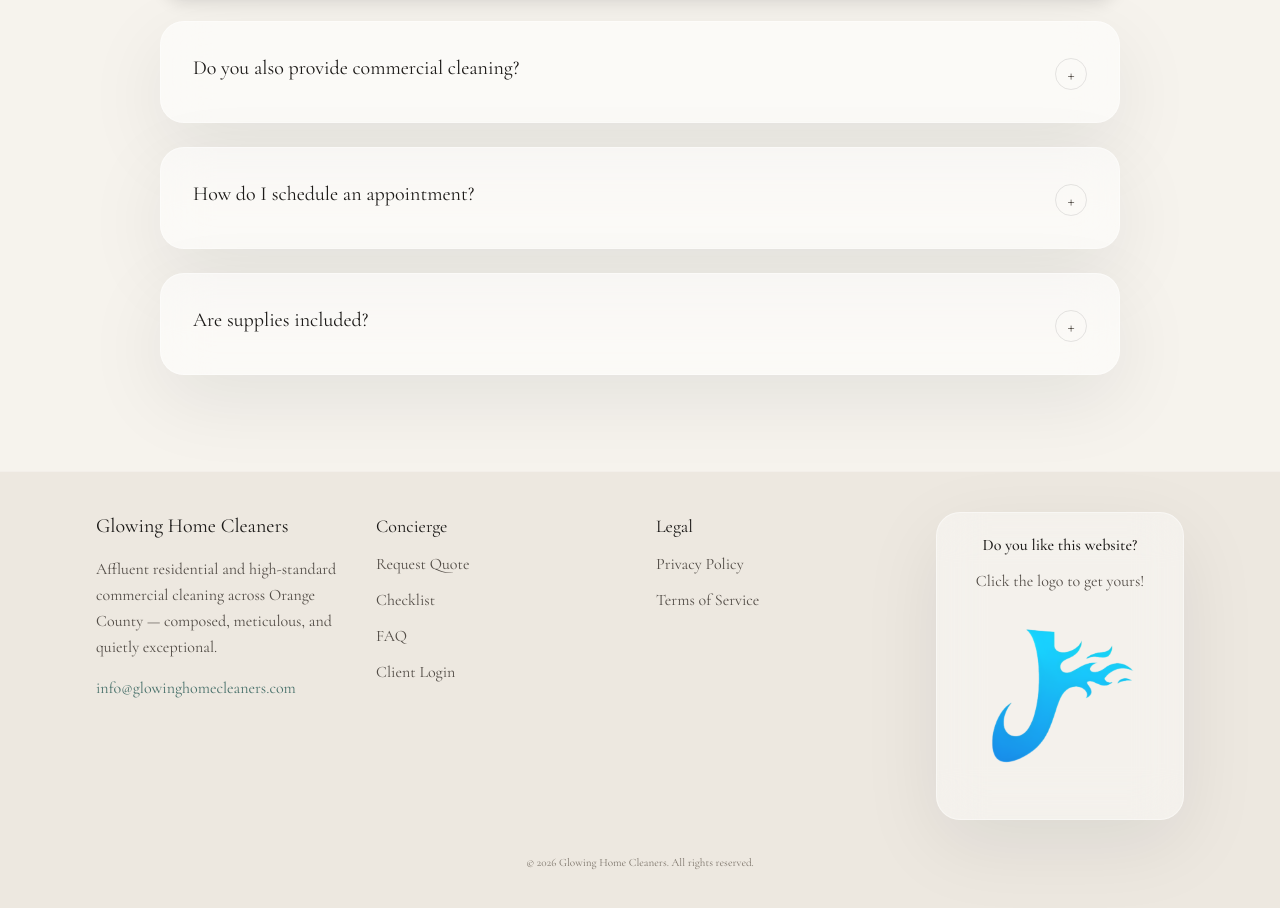
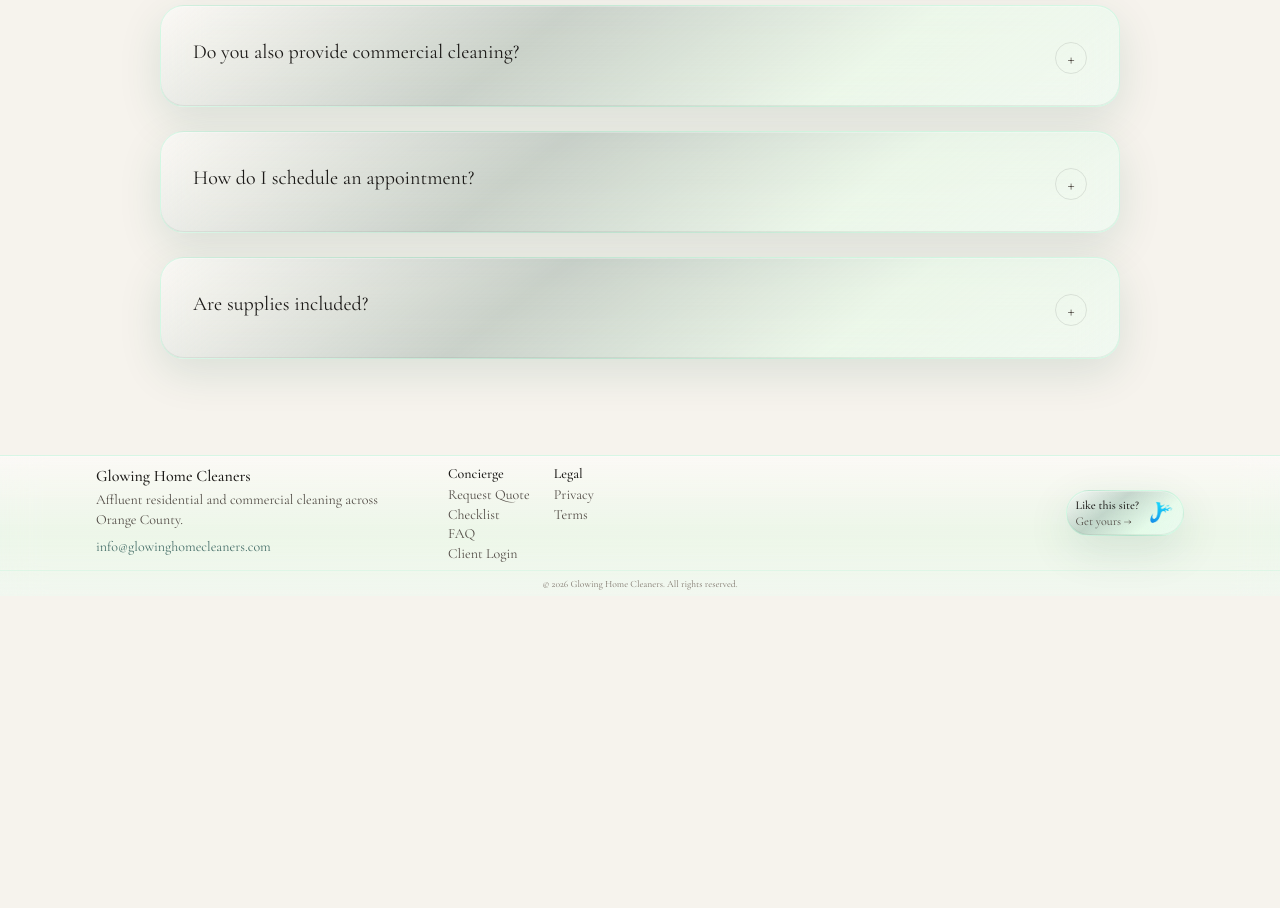
Before and after one commit to josephitsolutions/ghc-website, a Next.js app: page /faq in a window 1280 px wide. Shown: the part 500-1408 px from the top of the page. After the commit the page ends 1096 px from the top, so only its background shows below. Built offline with nearby package versions, Linux system fonts and the light colour scheme.

Commit message:
Updated website design and improvements

```diff
--- a/app/contact/page.tsx
+++ b/app/contact/page.tsx
@@ -20,7 +20,7 @@ export default function ContactPage() {
       />
       <section className="mx-auto flex max-w-3xl flex-col gap-12 px-4 pb-24 sm:px-6 lg:px-8">
         <Reveal>
-          <div className="glass-panel w-full p-8 sm:p-10">
+          <div className="glass-panel w-full p-6 sm:p-8">
             <h2 className="font-serif text-2xl text-ink">Send a message</h2>
             <div className="mt-8">
               <ContactForm />
@@ -30,8 +30,8 @@ export default function ContactPage() {
 
         <Reveal delay={0.06} className="flex justify-center">
           <LightboxImage
-            src="/assets/images/blinds-clean.jpg"
-            alt="Window blind cleaning"
+            src="/assets/images/office-boardroom.jpg"
+            alt="Commercial boardroom cleaning"
             sizes="(max-width: 768px) 100vw, 896px"
           />
         </Reveal>
--- a/app/globals.css
+++ b/app/globals.css
@@ -68,11 +68,11 @@
 }
 
 @layer utilities {
-  .glass-panel {
-    @apply rounded-3xl border border-white/40 bg-white/55 shadow-glass backdrop-blur-xl dark:border-white/10 dark:bg-white/[0.06] dark:shadow-glass-dark;
-  }
-
-  /** Green-stained glass — stronger contrast vs neutral canvas (trust, services, locations). */
+  /**
+   * Green-stained glass — default for all panels/cards site-wide.
+   * `.glass-panel-stained` is an identical alias for backwards compatibility.
+   */
+  .glass-panel,
   .glass-panel-stained {
     border-radius: 1.5rem;
     border: 1px solid rgb(167 243 208 / 0.38);
@@ -90,6 +90,7 @@
     );
   }
 
+  .dark .glass-panel,
   .dark .glass-panel-stained {
     border-color: rgb(52 211 153 / 0.22);
     box-shadow:
@@ -101,6 +102,27 @@
       rgb(15 55 48 / 0.48) 45%,
       rgb(6 30 28 / 0.52) 100%
     );
+  }
+
+  /** Full-width header/footer bar — same palette; add border-b (header) or border-t (footer) in markup. */
+  .glass-strip {
+    backdrop-filter: blur(20px) saturate(1.42);
+    background: linear-gradient(
+      180deg,
+      rgb(255 255 255 / 0.52) 0%,
+      rgb(220 252 231 / 0.38) 55%,
+      rgb(236 253 245 / 0.45) 100%
+    );
+    box-shadow: inset 0 1px 0 rgb(255 255 255 / 0.22);
+  }
+
+  .dark .glass-strip {
+    background: linear-gradient(
+      180deg,
+      rgb(12 48 40 / 0.72) 0%,
+      rgb(8 32 30 / 0.65) 100%
+    );
+    box-shadow: inset 0 1px 0 rgb(255 255 255 / 0.06);
   }
 
   .text-balance-pretty {
--- a/app/page.tsx
+++ b/app/page.tsx
@@ -126,7 +126,7 @@ export default function HomePage() {
           <h2 className="font-serif text-3xl text-ink md:text-4xl">
             Featured spaces we serve
           </h2>
-          <p className="mx-auto mt-4 max-w-2xl text-balance text-center text-ink-muted">
+          <p className="mt-4 max-w-2xl text-pretty text-left text-ink-muted">
             A quiet portfolio of residential polish and commercial presence —
             always photographed with intent.
           </p>
@@ -141,7 +141,7 @@ export default function HomePage() {
           <h2 className="font-serif text-3xl text-ink md:text-4xl">
             Checklist snapshot
           </h2>
-          <p className="mx-auto mt-4 max-w-2xl text-balance text-center text-ink-muted">
+          <p className="mt-4 max-w-2xl text-pretty text-left text-ink-muted">
             Scope clarity before every appointment — tailored tiers with
             room-by-room discipline.
           </p>
@@ -189,7 +189,7 @@ export default function HomePage() {
           <h2 className="font-serif text-3xl text-ink md:text-4xl">
             Google Business Profile
           </h2>
-          <p className="mx-auto mt-4 max-w-2xl text-balance text-center text-ink-muted">
+          <p className="mt-4 max-w-6xl text-left text-sm text-ink-muted sm:text-base lg:text-nowrap">
             Our verified Google listing — map, hours, reviews, and more — in the
             same experience visitors see on Google Maps.
           </p>
--- a/components/home/FeaturedPortfolioCarousel.tsx
+++ b/components/home/FeaturedPortfolioCarousel.tsx
@@ -32,6 +32,10 @@ const FEATURED_IMAGES: { src: string; alt: string }[] = [
     alt: "Glass detailing",
   },
   {
+    src: "/assets/images/blinds-clean.jpg",
+    alt: "Window blind cleaning",
+  },
+  {
     src: "https://images.unsplash.com/photo-1580256081112-e49377338b7f?auto=format&fit=max&w=1400&q=80",
     alt: "Cleaner polishing interior",
   },
@@ -51,7 +55,7 @@ function BlurredSide({ item }: { item: { src: string; alt: string } }) {
   const remote = item.src.startsWith("http");
   return (
     <div
-      className="pointer-events-none w-[22%] min-w-0 max-w-[160px] shrink opacity-[0.72] sm:max-w-[200px] md:w-1/5 md:max-w-none"
+      className="pointer-events-none w-[22%] min-w-0 max-w-[160px] shrink opacity-[0.94] sm:max-w-[200px] md:w-1/5 md:max-w-none"
       aria-hidden
     >
       <div className="relative aspect-[3/4] w-full overflow-hidden rounded-2xl sm:aspect-[4/3]">
@@ -59,7 +63,7 @@ function BlurredSide({ item }: { item: { src: string; alt: string } }) {
           src={item.src}
           alt=""
           fill
-          className="scale-110 object-cover blur-[11px] brightness-[0.96]"
+          className="scale-[1.03] object-cover blur-[3px] brightness-[1]"
           sizes="24vw"
           unoptimized={remote}
         />
--- a/components/layout/SiteFooter.tsx
+++ b/components/layout/SiteFooter.tsx
@@ -6,62 +6,66 @@ export function SiteFooter() {
   const year = new Date().getFullYear();
 
   return (
-    <footer className="border-t border-white/30 bg-canvas-muted/80 py-10 dark:border-white/10">
-      <div className="mx-auto grid max-w-6xl gap-8 px-4 sm:grid-cols-2 sm:px-6 lg:grid-cols-4 lg:px-8">
-        <section className="space-y-4">
-          <h3 className="font-serif text-xl text-ink">Glowing Home Cleaners</h3>
-          <p className="max-w-xs text-base leading-relaxed text-ink-muted">
-            Affluent residential and high-standard commercial cleaning across
-            Orange County — composed, meticulous, and quietly exceptional.
+    <footer className="glass-strip border-t border-emerald-200/35 dark:border-emerald-500/15">
+      <div className="mx-auto flex max-w-6xl flex-col gap-2 px-4 py-2 sm:px-6 lg:flex-row lg:items-center lg:justify-between lg:gap-4 lg:px-8 lg:py-2">
+        <div className="flex min-w-0 flex-1 flex-col gap-2 sm:flex-row sm:items-start sm:gap-6 lg:gap-8">
+          <div className="min-w-0 shrink">
+            <h3 className="font-serif text-sm font-medium text-ink lg:text-base">
+              Glowing Home Cleaners
+            </h3>
+            <p className="mt-0.5 line-clamp-2 max-w-xs text-xs leading-snug text-ink-muted sm:text-sm">
+              Affluent residential and commercial cleaning across Orange County.
             </p>
-          <p>
+            <p className="mt-1">
               <a
                 href={`mailto:${SITE_EMAIL}`}
-              className="text-base text-accent underline-offset-4 hover:underline"
+                className="text-xs text-accent underline-offset-2 hover:underline sm:text-sm"
               >
                 {SITE_EMAIL}
               </a>
             </p>
-        </section>
+          </div>
 
-        <section className="space-y-3">
-          <h3 className="font-serif text-lg text-ink">Concierge</h3>
+          <div className="flex flex-wrap gap-x-6 gap-y-1 text-xs sm:text-sm">
+            <div className="space-y-0.5">
+              <p className="font-medium text-ink">Concierge</p>
               <FooterLink href="/request-quote">Request Quote</FooterLink>
               <FooterLink href="/checklist">Checklist</FooterLink>
               <FooterLink href="/faq">FAQ</FooterLink>
               <FooterLink href="/client-login">Client Login</FooterLink>
-        </section>
+            </div>
+            <div className="space-y-0.5">
+              <p className="font-medium text-ink">Legal</p>
+              <FooterLink href="/privacy">Privacy</FooterLink>
+              <FooterLink href="/terms">Terms</FooterLink>
+            </div>
+          </div>
+        </div>
 
-        <section className="space-y-3">
-          <h3 className="font-serif text-lg text-ink">Legal</h3>
-          <FooterLink href="/privacy">Privacy Policy</FooterLink>
-          <FooterLink href="/terms">Terms of Service</FooterLink>
-        </section>
-
-        <section className="space-y-3 rounded-3xl border border-white/40 bg-white/40 p-5 text-center shadow-glass backdrop-blur-xl dark:border-white/10 dark:bg-white/[0.04] dark:shadow-glass-dark">
-          <p className="font-medium text-ink">Do you like this website?</p>
-          <p className="text-base text-ink-muted">Click the logo to get yours!</p>
         <a
           href={JITS_URL}
           target="_blank"
           rel="noopener noreferrer"
-            className="mx-auto inline-block p-[3px] pt-1"
+          className="glass-panel flex shrink-0 items-center gap-2 rounded-2xl px-2 py-1.5 no-underline transition-opacity hover:opacity-95 lg:max-w-[11rem]"
           title="Joseph IT Solutions"
         >
+          <div className="min-w-0 text-left leading-tight">
+            <p className="text-[10px] font-medium text-ink sm:text-xs">
+              Like this site?
+            </p>
+            <p className="text-[10px] text-ink-muted sm:text-xs">Get yours →</p>
+          </div>
           <Image
             src="/assets/images/JLit.png"
             alt="JL IT — website design"
             width={200}
             height={86}
-              className="h-auto max-w-[168px] opacity-90 transition-opacity hover:opacity-100 sm:max-w-[180px]"
+            className="h-6 w-auto max-w-[4.5rem] shrink-0 object-contain opacity-90 sm:h-7 sm:max-w-[5rem]"
           />
         </a>
-        </section>
       </div>
-      <div className="mx-auto mt-8 max-w-6xl px-4 text-center text-sm text-ink-subtle sm:px-6 lg:px-8">
-        <small>
-          &copy; {year} Glowing Home Cleaners. All rights reserved.
-        </small>
+      <div className="border-t border-emerald-200/25 py-1 text-center text-[11px] text-ink-subtle dark:border-white/10 sm:text-xs">
+        <small>&copy; {year} Glowing Home Cleaners. All rights reserved.</small>
       </div>
     </footer>
   );
@@ -75,10 +79,10 @@ function FooterLink({
   children: React.ReactNode;
 }) {
   return (
-    <p>
+    <p className="leading-tight">
       <Link
         href={href}
-        className="text-base text-ink-muted underline-offset-4 transition-colors hover:text-ink hover:underline"
+        className="text-ink-muted underline-offset-2 transition-colors hover:text-ink hover:underline"
       >
         {children}
       </Link>
```
Also changed, not shown: components/layout/SiteHeader.tsx (+16 -12 lines). Lines whose indentation alone changed are shown as unchanged.
